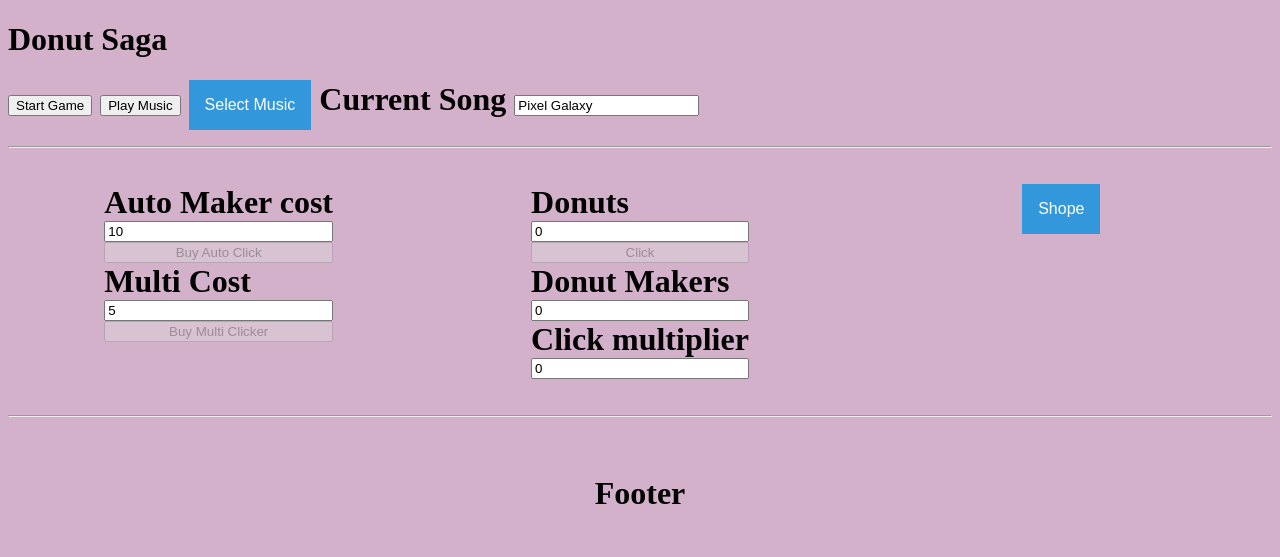
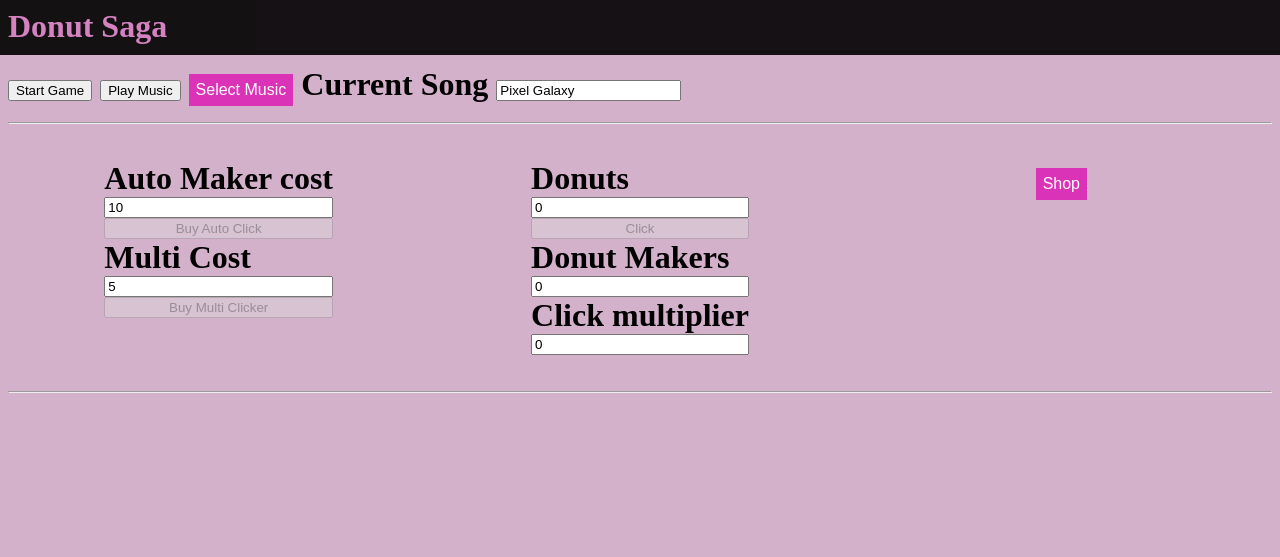
Before and after one commit to Hammondgit/Donut-Maker, a plain HTML site: page docs/index.html in a window 1280 px wide. Drawn offline with Linux system fonts and the light colour scheme.

Commit message:
stysle 3/4

```diff
--- a/docs/Script/Sprite.js
+++ b/docs/Script/Sprite.js
@@ -10,12 +10,12 @@ const DountImage = new Image();
 
 class SnowingDonut{
     constructor(){
-    this.xDonut = Math.random() * (canvas.width - -100 + 1) + -100;  // (Max,Min + 1) + min;
+    this.xDonut = Math.random() * (canvas.width - -140 + 1) + -140;  // (Max,Min + 1) + min;
     this.yDonut = Math.floor(Math.random() * (500 - 300 + 1)) + 300;
-    this.ySpeed = 1; // contols the speed of falling donuts
+    this.ySpeed = Math.floor(Math.random() * 3) + 1; // contols the speed of falling donuts
     this.Rotation = 0;
     this.Opacity = 0.5;
-    this.size = 2;
+    this.size = Math.floor(Math.random() * 3) + 1;
     this.SpriteSheet = "/docs/image/OneDonut.png";
 
     }
@@ -23,7 +23,7 @@ class SnowingDonut{
     UpdateSprite(){
        this.yDonut += this.ySpeed;
         // this.Rotation += 0.1;
-        if(this.yDonut >= 1000){
+        if(this.yDonut >= 1300){
             this.yDonut = 300;
         }
      }
--- a/docs/Script/java.js
+++ b/docs/Script/java.js
@@ -187,7 +187,6 @@ MultiButton.addEventListener('click', function () {
  * sound efftcts
  * Make a mechanics or thing that gets rid of donuts
  * add more stuff to shop
- * Snowing donuts
  * Sytsle my website better
  * ReName var in all files
  * polish the game
--- a/docs/css/styles.css
+++ b/docs/css/styles.css
@@ -11,10 +11,12 @@ z-index: -1;
 
 /* Style the header */
 .header {
-  background-color: #f1f1f1;
-  padding: 30px;
-  text-align: center;
-  font-size: 35px;
+  background-color: #000000;
+  color: rgb(214, 126, 192);
+  padding: 10px;
+  margin: -10px;
+  opacity: 0.9;
+
 }
 
 /* Container for flexboxes */
@@ -51,16 +53,16 @@ z-index: -1;
     display: none;
  }
 
-   /* Dropdown Button */
+  /* Dropdown Button */
 .dropbtn {
-  background-color: #3398db;
+  background-color: #db33b7;
   color: white;
-  padding: 16px;
+  padding: 7px;
   font-size: 16px;
   border: none;
   cursor: pointer;
+}
 
-}
 
 /* Dropdown button on hover & focus */
 .dropbtn:hover, .dropbtn:focus {
@@ -130,4 +132,4 @@ z-index: -1;
 .dropdownhover:hover .dropdown-content-hover {display: block;}
 
 /* Change the background color of the dropdown button when the dropdown content is shown */
-.dropdownhover:hover .dropbtn {background-color: #3e8e41;}
+.dropdownhover:hover .dropbtn {background-color: #225d85;}
--- a/docs/index.html
+++ b/docs/index.html
@@ -8,7 +8,8 @@
     <title>Document</title>
 </head>
 <body>
-    <h1>Donut Saga<h1>
+
+        <h1 class="header">Donut Saga<h1>
 
         <button id="StartGame">Start Game</button>
         <button id ="audioButton">Play Music</button>
@@ -66,12 +67,6 @@
             <input type="Number" name="MultiText" id="MultiText" value="1" readonly />
         </div>
 
-
-
-        <div id="BonusEvent" class="Hide">
-            <p>Bonus Donuts has taken place.</p>
-        </div>
-
     </div>
 
     <div class="column" >
@@ -79,15 +74,15 @@
         <div class ="button">
 
             <div class="dropdownhover">
-                <button class="dropbtn" id = "ShopButton" >Shope</button>
+                <button class="dropbtn" id = "ShopButton" >Shop</button>
                 <div class="dropdown-content-hover">
 
                     <button id ="PurchasingFromPastToPresent">From Past To Present Cost:500</button>
                     <button id ="PurchasingLaNoireMenuTheme">LA Noire Menu Theme Cost:500</button>
                     <button id ="PurchasingMilkoiPaperAndCats">Milkoi Paper And Cats Cost:500</button>
-                    <button id ="PurchasingDovahkiin">Dovahkiin Cost:500</button>
                     <button id ="PurchasingProfessorLaytonAndLastTimeTravel">Professor Layton And Last Time Travel Cost:500</button>
                     <button id ="PurchasingYoureGoingToHaveaBadTime">You're Going To Have a Bad Time Cost:500</button>
+                    <button id ="PurchasingDovahkiin">Dovahkiin Cost:500</button>
                     <button id ="PurchasingNeverGonnaGiveYouUp">? Cost:500</button>
 
                 </div>
@@ -104,7 +99,9 @@
 
    <hr/>
   <div class="footer">
-    <p>Footer</p>
+    <div id="BonusEvent" class="Hide">
+        <p>Bonus Donuts has taken place.</p>
+    </div>
   </div>
 
 
```
